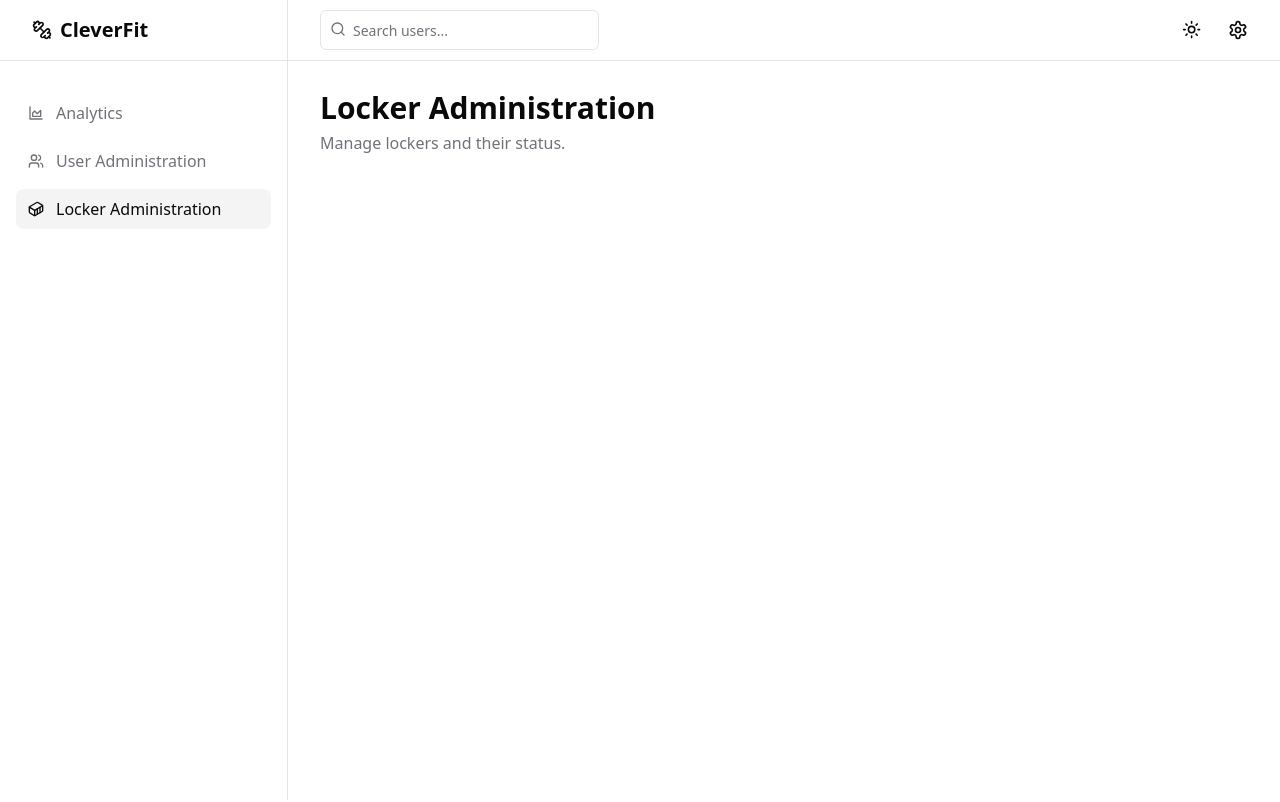
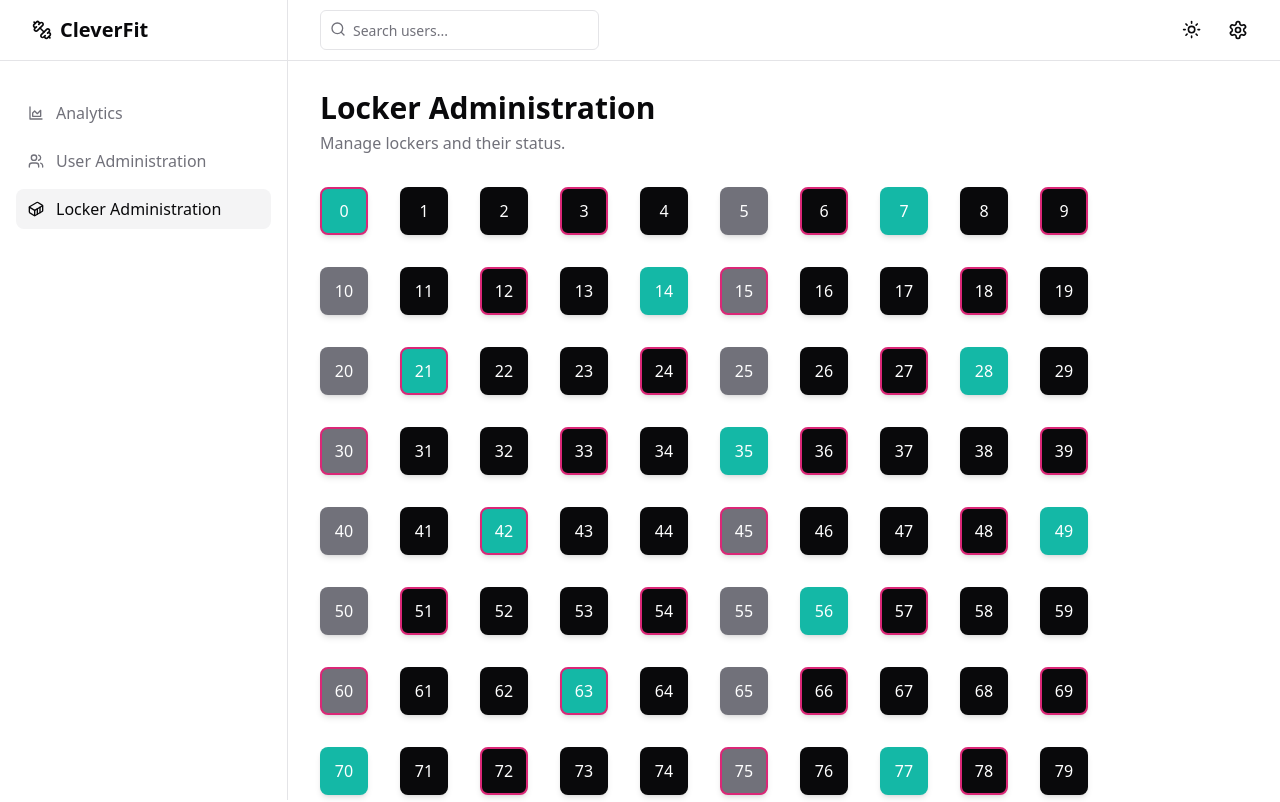
Before and after one commit to jecktor/clever-fit, a React (Vite) app in the folder admin-dashboard/: page /locker-admin in a window 1280 px wide. Shown: the top 802 px of the page. Built offline with nearby package versions, Linux system fonts and the light colour scheme.

Commit message:
feat: locker admin layout

```diff
--- a/admin-dashboard/package.json
+++ b/admin-dashboard/package.json
@@ -13,6 +13,7 @@
     "@radix-ui/react-avatar": "^1.0.4",
     "@radix-ui/react-dropdown-menu": "^2.0.6",
     "@radix-ui/react-slot": "^1.0.2",
+    "@radix-ui/react-tooltip": "^1.0.7",
     "class-variance-authority": "^0.7.0",
     "clsx": "^2.1.0",
     "lucide-react": "^0.359.0",
--- /dev/null
+++ b/admin-dashboard/src/components/Locker.tsx
@@ -0,0 +1,63 @@
+import { UserPlus, UserMinus, LockOpen } from "lucide-react";
+
+import {
+  DropdownMenu,
+  DropdownMenuContent,
+  DropdownMenuItem,
+  DropdownMenuLabel,
+  DropdownMenuSeparator,
+  DropdownMenuTrigger,
+} from "@components/ui/dropdown-menu";
+import {
+  Tooltip,
+  TooltipContent,
+  TooltipProvider,
+  TooltipTrigger,
+} from "@components/ui/tooltip";
+
+interface LockerProps {
+  number: number;
+  hasItems: boolean;
+  open: boolean;
+  tenant?: string;
+}
+
+export function Locker({ number, hasItems, open, tenant }: LockerProps) {
+  return (
+    <DropdownMenu>
+      <DropdownMenuTrigger>
+        <TooltipProvider>
+          <Tooltip>
+            <TooltipTrigger>
+              <div
+                className={`rounded-lg w-12 h-12 grid place-items-center shadow-md text-background ${open ? "bg-teal-500" : tenant ? "bg-muted-foreground" : "bg-foreground"} ${hasItems ? "border-2 border-pink-600" : ""}`}
+              >
+                {number}
+              </div>
+            </TooltipTrigger>
+            {tenant && <TooltipContent>{tenant}</TooltipContent>}
+          </Tooltip>
+        </TooltipProvider>
+      </DropdownMenuTrigger>
+      <DropdownMenuContent>
+        <DropdownMenuLabel>Actions</DropdownMenuLabel>
+        <DropdownMenuSeparator />
+        <DropdownMenuItem className="flex items-center gap-2 hover:cursor-pointer">
+          <LockOpen className="w-4 h-4" />
+          Open
+        </DropdownMenuItem>
+        {tenant ? (
+          <DropdownMenuItem className="flex items-center gap-2 hover:cursor-pointer">
+            <UserMinus className="w-4 h-4" />
+            Remove tenant
+          </DropdownMenuItem>
+        ) : (
+          <DropdownMenuItem className="flex items-center gap-2 hover:cursor-pointer">
+            <UserPlus className="w-4 h-4" />
+            Assign tenant
+          </DropdownMenuItem>
+        )}
+      </DropdownMenuContent>
+    </DropdownMenu>
+  );
+}
--- a/admin-dashboard/src/components/index.ts
+++ b/admin-dashboard/src/components/index.ts
@@ -5,3 +5,4 @@ export { HoursChart } from "./HoursChart";
 export { ModeToggle } from "./ModeToggle";
 export { SubsChart } from "./SubsChart";
 export { Layout } from "./Layout";
+export { Locker } from "./Locker";
--- /dev/null
+++ b/admin-dashboard/src/components/ui/tooltip.tsx
@@ -0,0 +1,28 @@
+import * as React from "react"
+import * as TooltipPrimitive from "@radix-ui/react-tooltip"
+
+import { cn } from "@lib/utils"
+
+const TooltipProvider = TooltipPrimitive.Provider
+
+const Tooltip = TooltipPrimitive.Root
+
+const TooltipTrigger = TooltipPrimitive.Trigger
+
+const TooltipContent = React.forwardRef<
+  React.ElementRef<typeof TooltipPrimitive.Content>,
+  React.ComponentPropsWithoutRef<typeof TooltipPrimitive.Content>
+>(({ className, sideOffset = 4, ...props }, ref) => (
+  <TooltipPrimitive.Content
+    ref={ref}
+    sideOffset={sideOffset}
+    className={cn(
+      "z-50 overflow-hidden rounded-md border bg-popover px-3 py-1.5 text-sm text-popover-foreground shadow-md animate-in fade-in-0 zoom-in-95 data-[state=closed]:animate-out data-[state=closed]:fade-out-0 data-[state=closed]:zoom-out-95 data-[side=bottom]:slide-in-from-top-2 data-[side=left]:slide-in-from-right-2 data-[side=right]:slide-in-from-left-2 data-[side=top]:slide-in-from-bottom-2",
+      className
+    )}
+    {...props}
+  />
+))
+TooltipContent.displayName = TooltipPrimitive.Content.displayName
+
+export { Tooltip, TooltipTrigger, TooltipContent, TooltipProvider }
--- a/admin-dashboard/src/routes/LockerAdmin.tsx
+++ b/admin-dashboard/src/routes/LockerAdmin.tsx
@@ -1,4 +1,4 @@
-import { Layout } from "@components";
+import { Layout, Locker } from "@components";
 
 export function LockerAdmin() {
   return (
@@ -10,7 +10,18 @@ export function LockerAdmin() {
         Manage lockers and their status.
       </p>
 
-      <div className="mt-8 flex flex-col gap-8 lg:flex-row"></div>
+      <div className="mt-8 flex flex-col gap-8 lg:flex-row">
+        <div className="grid grid-cols-10 gap-8 grid-rows-10">
+          {[...Array(100)].map((_, i) => (
+            <Locker
+              number={i}
+              hasItems={i % 3 === 0}
+              open={i % 7 === 0}
+              tenant={i % 5 === 0 ? "John Doe" : undefined}
+            />
+          ))}
+        </div>
+      </div>
     </Layout>
   );
 }
--- a/admin-dashboard/src/routes/UserAdmin.tsx
+++ b/admin-dashboard/src/routes/UserAdmin.tsx
@@ -1,4 +1,4 @@
-import { UserMinus } from "lucide-react";
+import { X, Pencil, Ellipsis } from "lucide-react";
 
 import { Layout } from "@components";
 import { Button } from "@components/ui/button";
@@ -10,13 +10,24 @@ import {
   TableHeader,
   TableRow,
 } from "@components/ui/table";
+import {
+  DropdownMenu,
+  DropdownMenuContent,
+  DropdownMenuItem,
+  DropdownMenuLabel,
+  DropdownMenuSeparator,
+  DropdownMenuTrigger,
+} from "@components/ui/dropdown-menu";
 
 export function UserAdmin() {
   return (
     <Layout>
-      <h1 className="text-[1.875rem] font-semibold leading-none">
-        User Administration
-      </h1>
+      <div className="flex justify-between items-center">
+        <h1 className="text-[1.875rem] font-semibold leading-none">
+          User Administration
+        </h1>
+        <Button>Add user</Button>
+      </div>
       <p className="mt-2 text-muted-foreground">
         Manage your users and their subscriptions.
       </p>
@@ -39,9 +50,23 @@ export function UserAdmin() {
               <TableCell>Pro</TableCell>
               <TableCell>May 24, 2024</TableCell>
               <TableCell className="flex gap-4 items-center justify-end">
-                <Button variant="ghost">
-                  <UserMinus className="w-5 h-5" />
-                </Button>
+                <DropdownMenu>
+                  <DropdownMenuTrigger>
+                    <Ellipsis className="w-4 h-4" />
+                  </DropdownMenuTrigger>
+                  <DropdownMenuContent>
+                    <DropdownMenuLabel>Actions</DropdownMenuLabel>
+                    <DropdownMenuSeparator />
+                    <DropdownMenuItem className="flex items-center gap-2 hover:cursor-pointer">
+                      <Pencil className="w-4 h-4" />
+                      Edit
+                    </DropdownMenuItem>
+                    <DropdownMenuItem className="flex items-center gap-2 hover:cursor-pointer">
+                      <X className="w-4 h-4" />
+                      Delete
+                    </DropdownMenuItem>
+                  </DropdownMenuContent>
+                </DropdownMenu>
               </TableCell>
             </TableRow>
           </TableBody>
```
Also changed, not shown: 1 other file (tests, documents, lock files or other folders).
